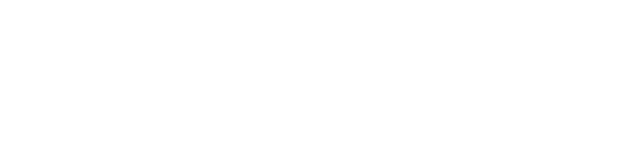
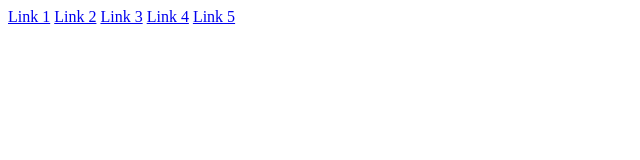
Before and after one commit to suhhee1011/suhheeKim_OSD_release0.1_create_ssg, a plain HTML site: page index.html in a window 1280 px wide. Shown: the whole page, without its empty margins (0-640 px from the left). Drawn offline with Linux system fonts and the light colour scheme.

Commit message:
html sample link created

```diff
--- a/index.html
+++ b/index.html
@@ -7,10 +7,10 @@
     <title>HTML Sample</title>
 </head>
 <body>
-    <a href="./create-ssg/dist/Silver Blaze.html"></a>
-    <a href="./create-ssg/dist/The Adventure of the Six Napoleans.html"></a>
-    <a href="./create-ssg/dist/The Adventure of the Speckled Band.html"></a>
-    <a href="./create-ssg/dist/The Naval Treaty.html"></a>
-    <a href="./create-ssg/dist/The Red Headed League.html"></a>
+    <a href="./create-ssg/dist/Silver Blaze.html">Link 1</a>
+    <a href="./create-ssg/dist/The Adventure of the Six Napoleans.html">Link 2</a>
+    <a href="./create-ssg/dist/The Adventure of the Speckled Band.html">Link 3</a>
+    <a href="./create-ssg/dist/The Naval Treaty.html">Link 4</a>
+    <a href="./create-ssg/dist/The Red Headed League.html">Link 5</a>
 </body>
 </html>
```
